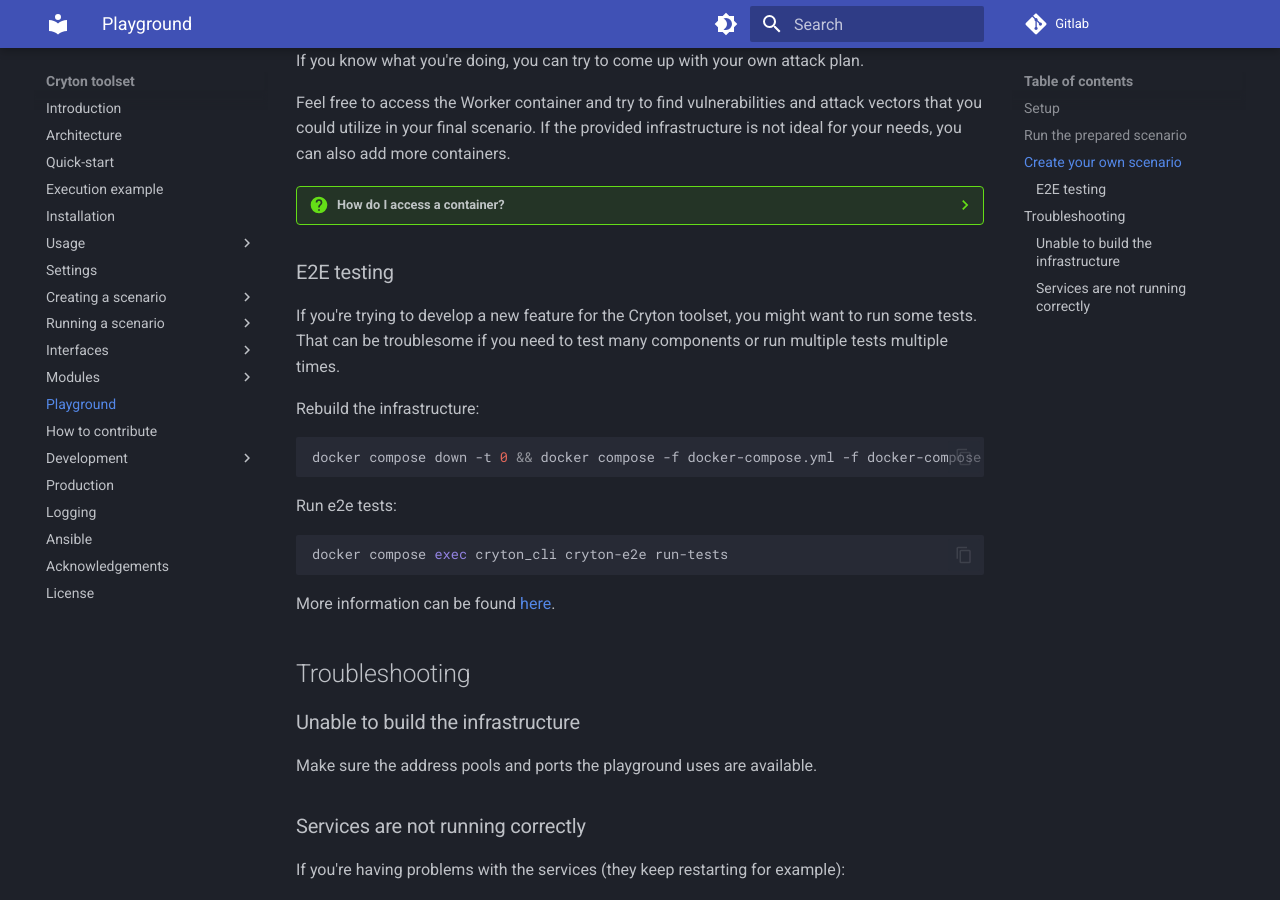
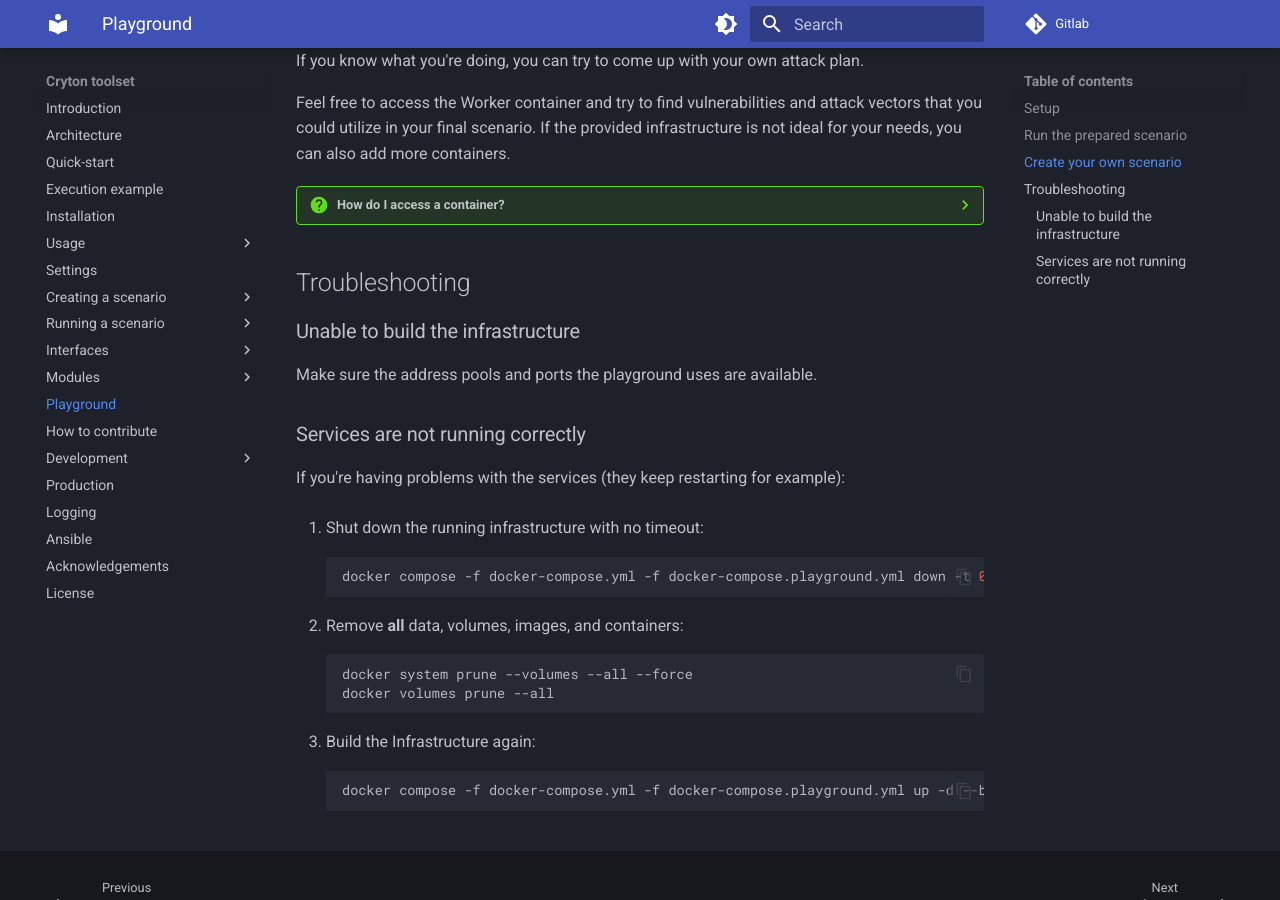
Before and after one commit to CSIRT-MU/Cryton, an MkDocs documentation site: the page built from docs/playground.md, in a window 1280 px wide and 900 px high, scrolled down 2182 px. Built offline with MkDocs 1.6.1 and Material for MkDocs 9.7.7, drawn with Linux system fonts in a browser that asks for light colours; the version menu is left out; some of the changed text lies outside the part shown.

Commit message:
Updated Docker configuration

````diff
--- a/docs/playground.md
+++ b/docs/playground.md
@@ -4,7 +4,7 @@ Playground is an isolated Docker environment where you can test Cryton's capabil
 - With a single command you can run a predefined attack plan
 - It will run on your machine
 - It takes minutes to build and is easy to reset
-- It allows you to quickly run E2E tests
+- It allows you to quickly run [E2E tests](development/index.md#e2e)
 
 ![Infrastructure](images/playground-infrastructure.png)
 
@@ -103,26 +103,6 @@ Feel free to access the Worker container and try to find vulnerabilities and att
     docker compose exec -it cryton_worker bash
     ```
 
-### E2E testing
-
-[//]: # (TODO: move to dev/e2e-testing?)
-
-[//]: # (TODO: update after merging e2e tests)
-
-If you're trying to develop a new feature for the Cryton toolset, you might want to run some tests. That can be troublesome if you need to test many components or run multiple tests multiple times.
-
-Rebuild the infrastructure:
-```shell
-docker compose down -t 0 && docker compose -f docker-compose.yml -f docker-compose.e2e.yml up -d --build
-```
-
-Run e2e tests:
-```shell
-docker compose exec cryton_cli cryton-e2e run-tests
-```
-
-More information can be found [here](development/e2e-testing.md).
-
 ## Troubleshooting
 
 ### Unable to build the infrastructure
--- a/mkdocs.yml
+++ b/mkdocs.yml
@@ -109,7 +109,7 @@ nav:
       - Nmap: modules/list/nmap.md
       - Script: modules/list/script.md
       - WPScan: modules/list/wpscan.md
-  - Playground: playground.md  # TODO: update once the playground is moved
+  - Playground: playground.md
   - How to contribute: contribution-guide.md
   - Development:
       - development/index.md
````
Also changed, not shown: docker-compose.prerequisites.yml (+8 -9 lines), docker-compose.yml (+7 -7 lines), docs/installation.md (+7 -7 lines).
